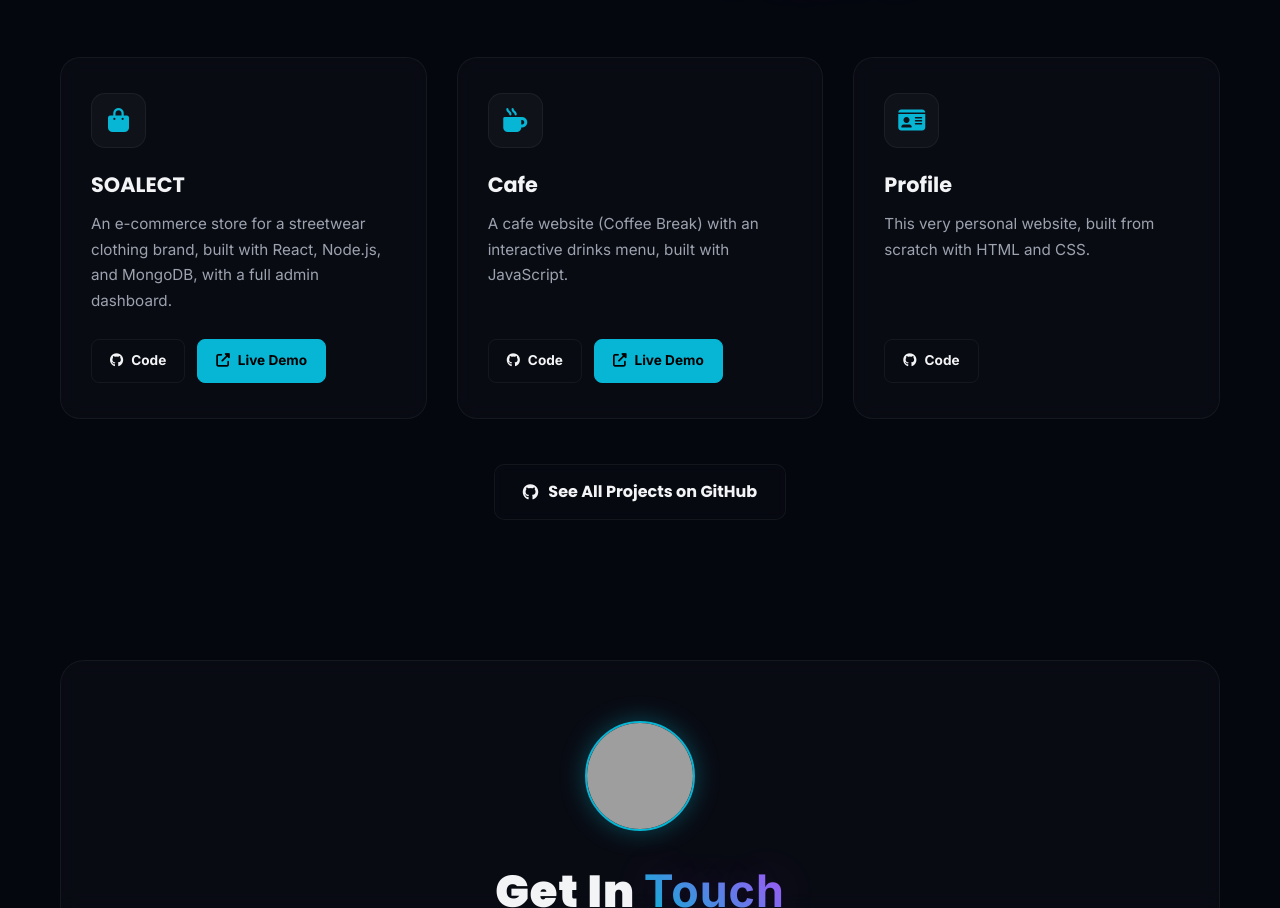
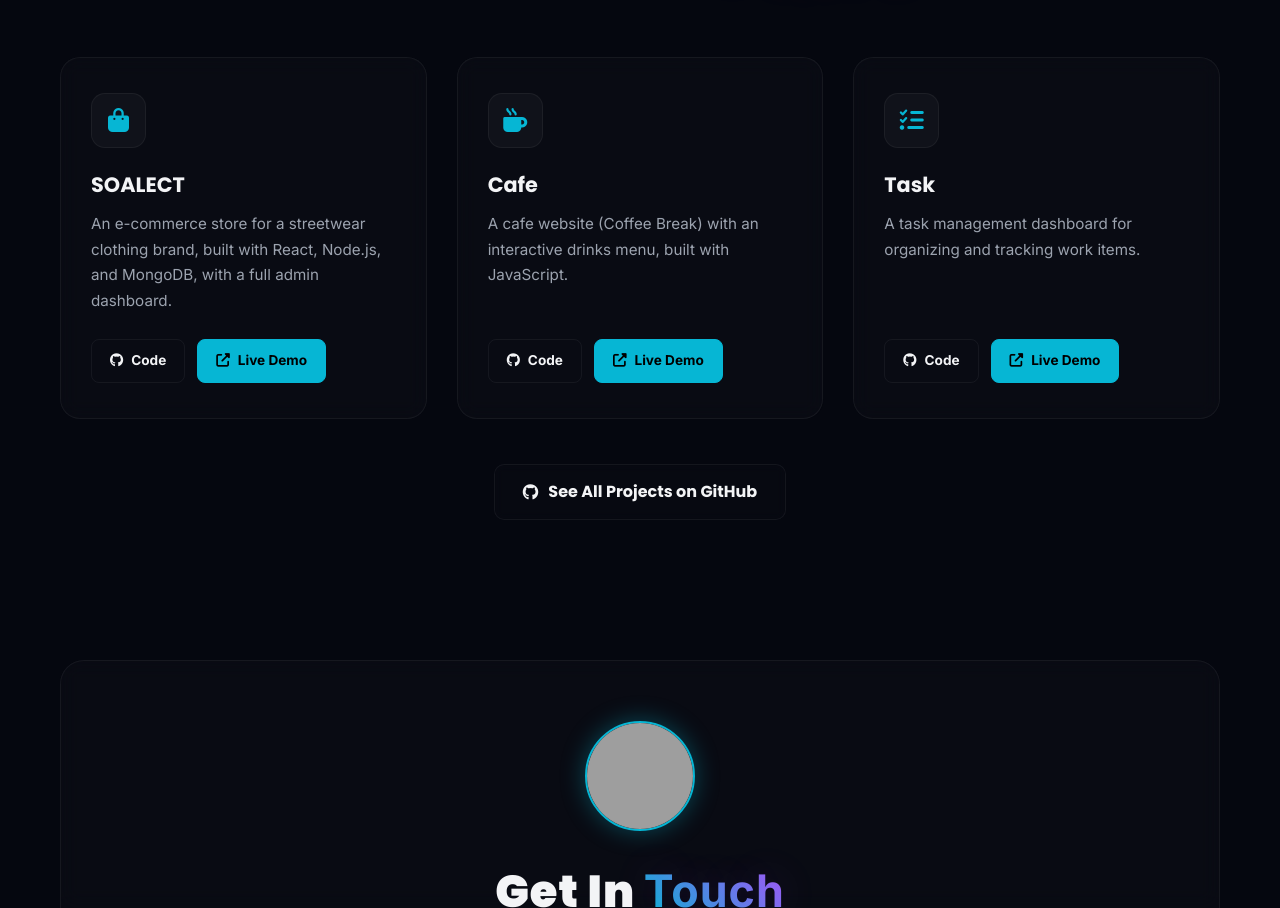
Before and after one commit to mohamedahmed878/Profile, a plain HTML site: page index.html in a window 1280 px wide. Shown: the part 2684-3592 px from the top of the page. Drawn offline with Linux system fonts and the light colour scheme; grey boxes are pictures that could not be loaded.

Commit message:
Add files via upload

```diff
--- a/index.html
+++ b/index.html
@@ -1208,11 +1208,12 @@
                 </div>
             </div>
             <div class="project-card">
-                <div class="project-icon"><i class="fa-solid fa-id-card"></i></div>
-                <h3>Profile</h3>
-                <p>This very personal website, built from scratch with HTML and CSS.</p>
+                <div class="project-icon"><i class="fa-solid fa-list-check"></i></div>
+                <h3>Task</h3>
+                <p>A task management dashboard for organizing and tracking work items.</p>
                 <div class="project-links">
                     <a href="https://github.com/mohamedahmed878" target="_blank" class="project-link-btn github"><i class="fa-brands fa-github"></i> Code</a>
+                    <a href="https://task-f8z5.vercel.app/" target="_blank" class="project-link-btn live"><i class="fa-solid fa-up-right-from-square"></i> Live Demo</a>
                 </div>
             </div>
         </div>
```
